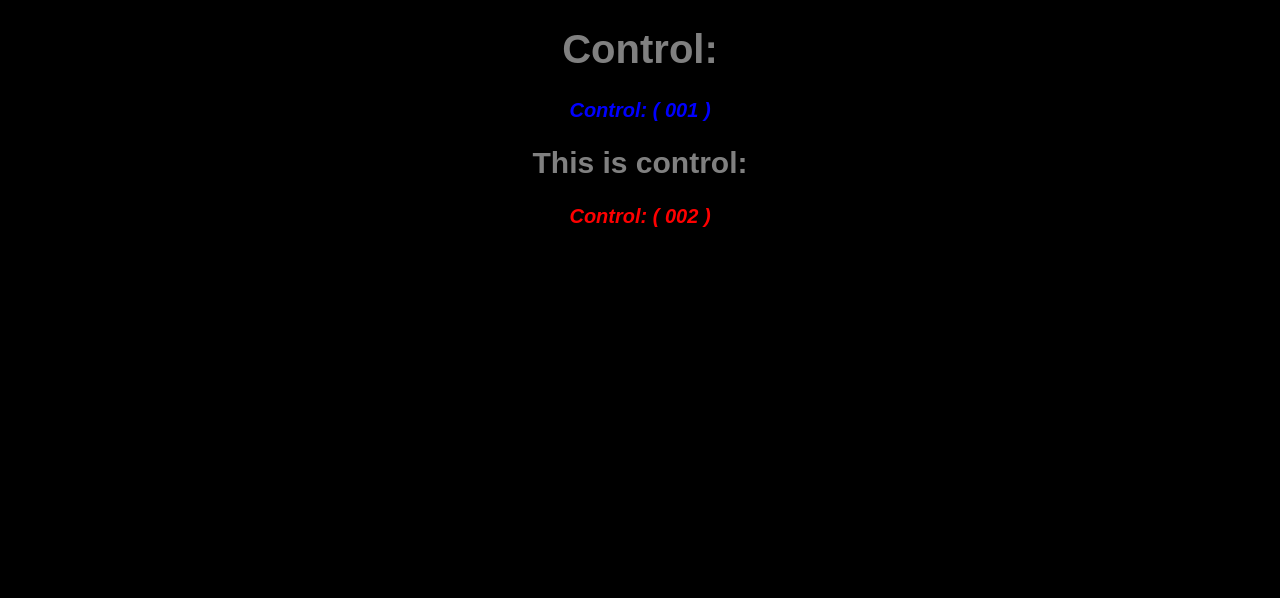
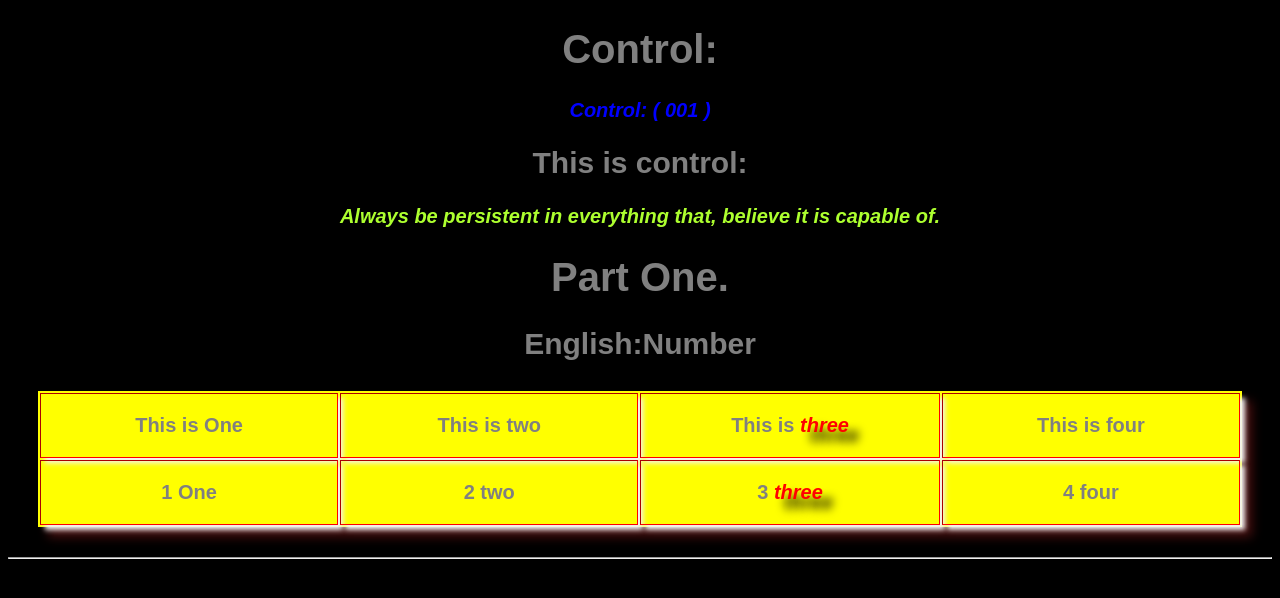
Before and after one commit to edskate/12-07-2025, a plain HTML site: page index.html in a window 1280 px wide. Drawn offline with Linux system fonts and the light colour scheme.

Commit message:
Atualização

```diff
--- a/index.html
+++ b/index.html
@@ -25,14 +25,60 @@
             font-size: 20px;
             font-weight: bold;
         }
+        p{
+            color: greenyellow;
+            text-shadow: 10px 10px 10px #000;
+            font-size: 20px;
+            font-weight: bold;
+            font-style: italic;
+            text-align: center;
+        }
+        b{
+            color: saddlebrown;
+            text-shadow: 10px 10px 10px #000;
+            font-size: 20px;
+            font-weight: bold;
+            font-style: italic;
+            text-align: center;
+        }
+        table{
+            border: red;
+            box-shadow: 10px 10px 10px #470f0f;
+            margin: 30px ;
+        }
+        th,td{
+            box-shadow: 5px 5px 5px #f3f3f3;
+            padding: 20px ;
+            width: 300px;
+            margin: 10px;
+        }
     </style>
 </head>
 <body>
     <h1>Control:</h1>
 <em>Control: ( 001 )</em>
     <h2>This is control:</h2>
-    <i>Control: ( 002 )</i>
 
 
+<p>Always be persistent in everything that, believe it is capable of.</p>
+
+<h1>Part One.</h1>
+<h2>English:Number</h2>
+
+<table border="2" bgcolor="yellow" whith="">
+    <tr>
+        <th>This is One</th>
+        <th>This is two</th>
+        <th>This is <i>three</i></th>
+        <th>This is four</th>
+    </tr>
+    <tr>
+        <td>1 One</td>
+        <td>2 two</td>
+        <td>3 <i>three</i></td>
+        <td>4 four</td>
+    </tr>
+</table>
+<hr>
 </body>
 </html>
```
